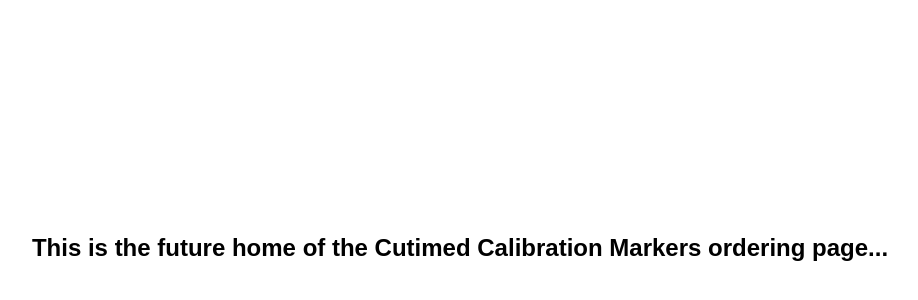
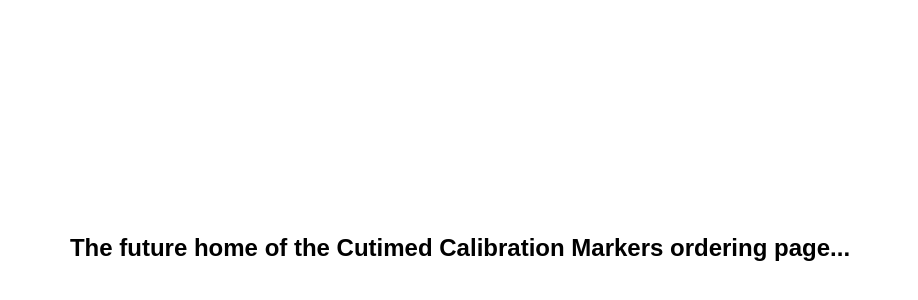
Before and after one commit to saxani/calibration-markers, a website: page public/index.html in a window 1280 px wide. Shown: the part 152-452 px from the top of the page, without its empty margins (180-1098 px from the left). Drawn offline with Linux system fonts and the light colour scheme.

Commit message:
copy change

```diff
--- a/public/index.html
+++ b/public/index.html
@@ -27,8 +27,7 @@
   <body>
     <div class="container">
       <h1 class="title">
-        This is the future home of the Cutimed Calibration Markers ordering
-        page...
+        The future home of the Cutimed Calibration Markers ordering page...
       </h1>
     </div>
   </body>
```
